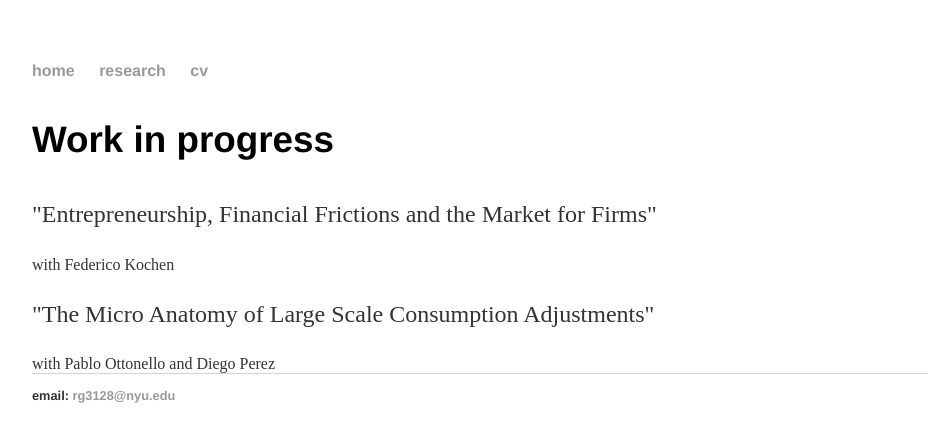
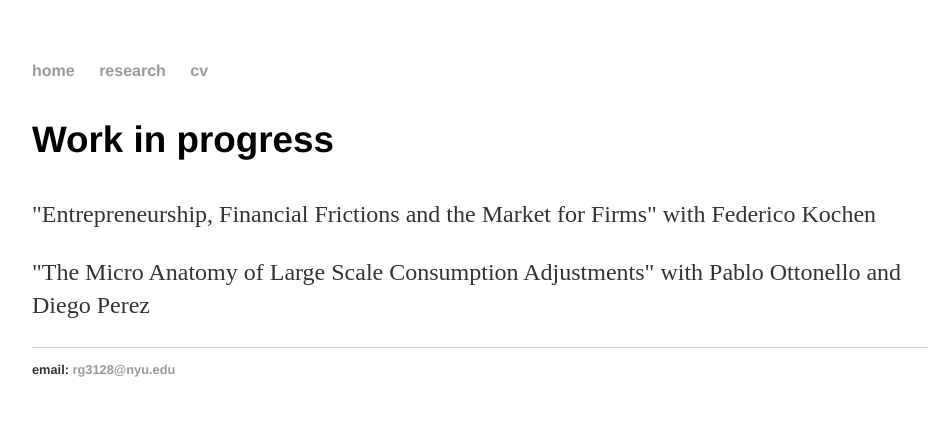
Before and after one commit to rafaguntin/rafaguntin.github.io, a Jekyll site: the page built from research/index.html, in a window 1280 px wide. Shown: the top 442 px of the page, without its empty margins (160-1092 px from the left). Built offline with Jekyll 4.4.1, drawn with Linux system fonts in a browser that asks for light colours; part of the change alters nothing that is shown.

Commit message:
Update index.html

```diff
--- a/research/index.html
+++ b/research/index.html
@@ -5,8 +5,6 @@ title: Rafael Guntin
 
 		<div class="blurb">
 			<h3> Work in progress </h3>
-			<p> "Entrepreneurship, Financial Frictions and the Market for Firms" </p>
-			<p1> with Federico Kochen </p1>
-			<p> "The Micro Anatomy of Large Scale Consumption Adjustments" </p>
-                        <p1> with Pablo Ottonello and Diego Perez </p1>
+			<p> "Entrepreneurship, Financial Frictions and the Market for Firms" with Federico Kochen </p>
+			<p> "The Micro Anatomy of Large Scale Consumption Adjustments" with Pablo Ottonello and Diego Perez </p>
 		</div>
```
